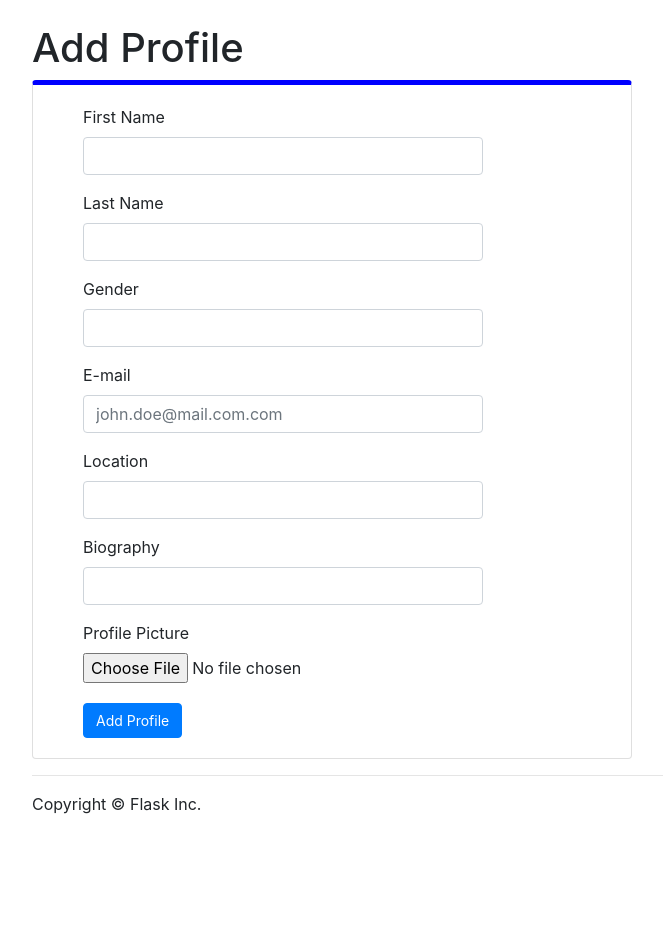
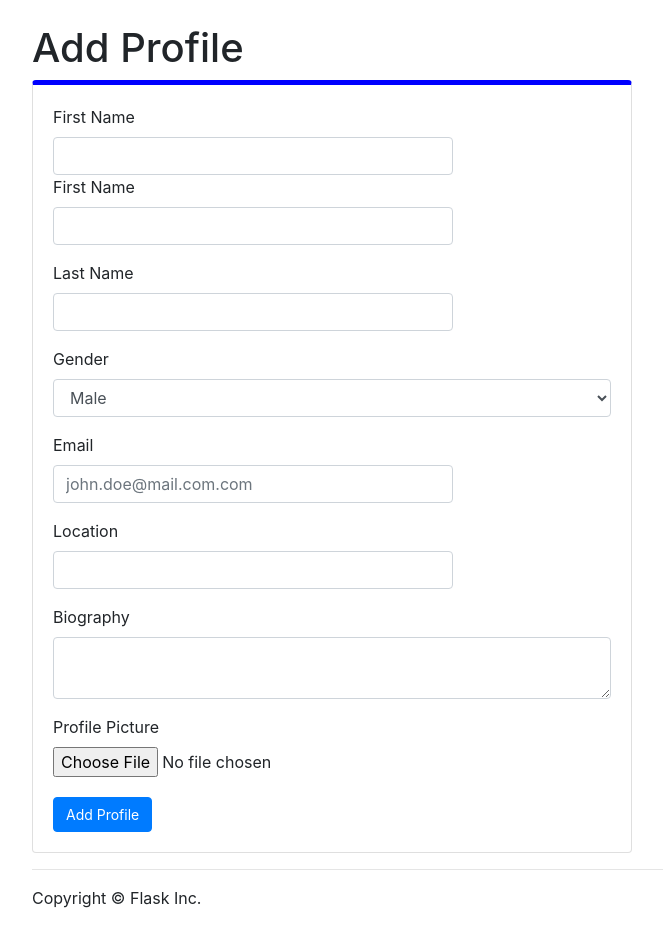
Before and after one commit to JeromeCameron/info3180-project1, a Flask app: page /profile/ in a window 1280 px wide. Shown: the part 56-982 px from the top of the page, without its empty margins (53-716 px from the left). Before the commit the page ends 870 px from the top, so only its background shows below. Run offline with Flask 2, Linux system fonts and the light colour scheme; some libraries are stand-ins or nearby versions.

Commit message:
added view functions

```diff
--- a/app/__init__.py
+++ b/app/__init__.py
@@ -4,7 +4,7 @@ from flask_sqlalchemy import SQLAlchemy
 from flask import session
 
 app = Flask(__name__)
-app.config['SECRET_KEY'] = "mySecretKey"
+app.config['SECRET_KEY'] = "@#$%my$ecretKey@#$%*"
 app.config['SQLALCHEMY_DATABASE_URI'] = "postgresql://project1:project1@localhost/project1"
 app.config['SQLALCHEMY_TRACK_MODIFICATIONS'] = True # added just to suppress a warning
 
--- a/app/static/css/app.css
+++ b/app/static/css/app.css
@@ -2,8 +2,8 @@ body {
     padding-top: 5rem;
 }
 .card{
-    padding: 20px;
-    padding-left: 50px;
+    /*padding: 20px;*/
+    /*padding-left: 50px;*/
     border-top: 5px solid blue;
     width:600px;
     /*align-items: center;*/
--- /dev/null
+++ b/app/templates/add_profile.html
@@ -0,0 +1,54 @@
+{% extends "base.html" %}
+
+{% block main %}
+
+<h1 class="page-header">Add Profile</h1>
+    <div class="card">
+        <form action="{{ url_for('profile') }}" method="post">
+            {% include 'flash_messages.html' %}
+            {{ form.csrf_token }}
+
+            <div class = "card-body">
+
+                <div class="form-group">
+                    {{ form.firstName.label }} {{ form.firstName(class="form-control") }}
+                    <label for="firstname">First Name</label>
+                    <input type="text" class="form-control" name="firstname" id="firstname" />
+                </div>
+
+                <div class="form-group">
+                    {{ form.lastName.label }} {{ form.lastName(class="form-control") }}
+                </div>
+
+                <div class="form-group">
+                    {{ form.gender.label }} {{ form.gender(class="form-control") }}
+                </div>
+
+                <div class="form-group">
+                    {{ form.email.label }} {{ form.email(class="form-control", placeholder="john.doe@mail.com.com") }}
+                </div>
+
+                <div class="form-group">
+                    {{ form.location.label }} {{ form.location(class="form-control") }}
+                </div>
+
+                <div class="form-group">
+                    {{ form.biography.label }} {{ form.biography(class="form-control") }}
+                </div>
+
+                <div>
+                    <label for="photo">Profile Picture</label>
+                    <input type="file" name="photo" class="form-control-file"/>
+                </div>
+
+                <div>
+                    <button type="submit" class="btn btn-primary">Add Profile</button>
+                </div>
+
+            </div>
+
+        </form>
+
+    </div>
+
+{% endblock %}
--- a/app/templates/profile.html
+++ b/app/templates/profile.html
@@ -1,52 +1,6 @@
-{% extends "base.html" %}
+<!--{% extends "base.html" %}-->
 
-{% block main %}
+<!--{% block main %}-->
 
-<h1 class="page-header">Add Profile</h1>
-    <div class="card">
-        <form action="{{ url_for('profile') }}" method="post">
 
-            {% include 'flash_messages.html' %}
-
-            <div class="form-group">
-                <label for="firstname">First Name</label>
-                <input type="text" class="form-control" name="firstname" id="firstname" />
-            </div>
-            <div class="form-group">
-                <label for="lastname">Last Name</label>
-                <input type="text" class="form-control" name="lastname" id="lastname" />
-            </div>
-
-            <div class="form-group">
-                <label for="gender">Gender</label>
-                <input type="text" class="form-control" name="gender" id="gender" />
-            </div>
-
-            <div class="form-group">
-                <label for="email">E-mail</label>
-                <input type="email" class="form-control" name="email" id="email" placeholder="john.doe@mail.com.com" />
-            </div>
-
-            <div class="form-group">
-                <label for="location">Location</label>
-                <input type="text" class="form-control" name="location" id="location"/>
-            </div>
-
-            <div class="form-group">
-                <label for="biography">Biography</label>
-                <input type="text" class="form-control" name="biography" id="biography"/>
-            </div>
-
-            <div>
-                <label for="photo">Profile Picture</label>
-                <input type="file" name="photo" class="form-control-file"/>
-            </div>
-
-            <div>
-                <button type="submit" class="btn btn-primary">Add Profile</button>
-            </div>
-
-        </form>
-    </div>
-
-{% endblock %}
+<!--{% endblock %}-->
--- a/app/views.py
+++ b/app/views.py
@@ -3,33 +3,70 @@ from flask import render_template, request, redirect, url_for, flash
 from flask_login import login_user, logout_user, current_user, login_required
 from app.models import UserProfile
 from flask import session
+from app.forms import profileForm
+from datetime import date
 
 
 ###
 # Routing for your application.
 ###
 
+#Render home page
 @app.route('/')
 def home():
     return render_template('home.html')
 
+#Render about page
 @app.route('/about/')
 def about():
     return render_template('about.html')
 
-@app.route('/profile/')
+#Render add profile page
+@app.route('/profile/', methods = ["GET", "POST"])
 def profile():
-    return render_template('profile.html')
+    form = profileForm()
 
+    if request.method == "POST" and form.validate_on_submit():
+        #collect from data
+        fname = form.firstName.data
+        lname = form.lastName.data
+        gender = form.gender.data
+        email = form.email.data
+        location = form.location.data
+        bio = form.biography.data
+        date_joined = str(date.today())
+
+        #connect to database and save data
+        user_profile = UserProfile(fname, lname, gender, email, location, bio, date_joined)
+        db.session.add(user_profile)
+        db.session.commit()
+
+        flash("Your profile has been sucessfully added!", "success")
+        return redirect(url_for('profiles.html'))
+
+    return render_template('add_profile.html', form=form)
+
+#Render page that displays all user
 @app.route('/profiles/')
 def profiles():
-    return render_template('profiles.html')
 
+    #connect to database and fectch user profiles
+    users = UserProfile.query.order_by(UserProfile.first_name).all()
+    return render_template('profiles.html', users=users)
+
+#Render page that displays a single user page using user ID
+@app.route('/profile/<userid>', methods=["POST"])
+def view_profile():
+
+    #connect to database and fectch user profile
+    user = UserProfile.query.filter_by(user_id='userid').first()
+    return render_template('profile.html', user=user)
+
+#####_______________________________________________________________________________________________#####
 
 ###
 # The functions below should be applicable to all Flask apps.
 ###
-
 
 @app.route('/<file_name>.txt')
 def send_text_file(file_name):
```
Also changed, not shown: app/models.py (+5 -8 lines).
